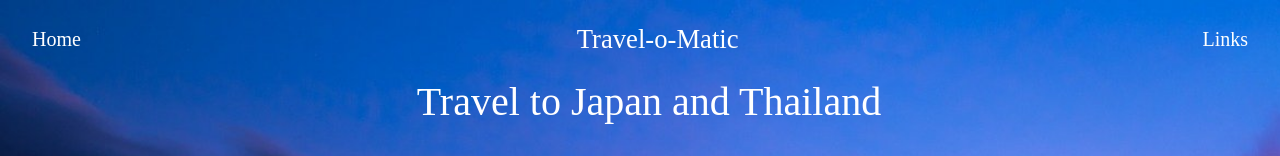
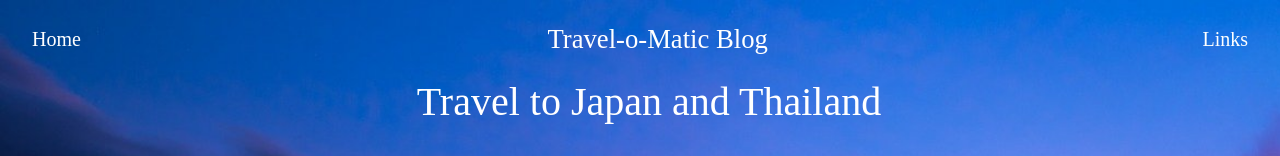
Before and after one commit to kblankenhorn/CF-CR6-KimberleyB, a plain HTML site: page index.html in a window 1280 px wide. Shown: the top 156 px of the page. Drawn offline with nearby package versions, Linux system fonts and the light colour scheme; a script that the page names is missing; a web font is replaced by a local one.

Commit message:
added blog

```diff
--- a/index.html
+++ b/index.html
@@ -13,7 +13,7 @@
 <body>
     <nav class="navbar position-sticky nav-fill w-100 d-flex justify-content-between">
         <a class="navbar-brand d-flex justify-content-between p-3" href="#!">Home</a>
-        <span class="navbar-text text-white text-center d-flex justify-content-between" id="travel">Travel-o-Matic</span>
+        <span class="navbar-text text-white text-center d-flex justify-content-between" id="travel">Travel-o-Matic Blog</span>
         <a class="navbar-brand d-flex justify-content-between" href="#!">Links</a>
     </nav>
     <div class="container-fluid content- row">
```
